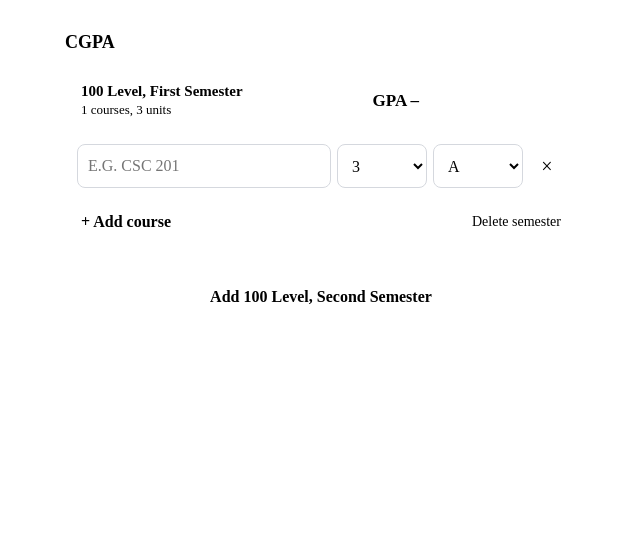
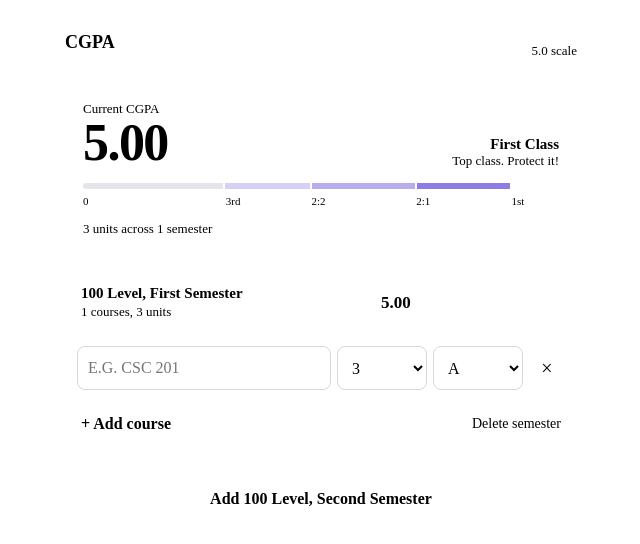
Before and after one commit to nursetiti/cgpa-calculator, a React (Vite) app: page / in a window 1280 px wide. Shown: the top 544 px of the page, without its empty margins (319-959 px from the left). Built offline with nearby package versions, Linux system fonts and the light colour scheme.

Commit message:
Added summary tab

```diff
--- a/src/App.jsx
+++ b/src/App.jsx
@@ -1,6 +1,6 @@
 import { useState } from 'react';
 import SemesterCard from './components/SemesterCard';
-
+import Summary from './components/Summary';
 
 function semesterName(index) {
   const level = (Math.floor(index / 2) + 1) * 100;
@@ -73,7 +73,12 @@ function App() {
 }
   return (
     <main className="app">
-      <h1>CGPA</h1>
+      <header className="topbar">
+        <h1>CGPA</h1>
+        <span>5.0 scale</span>
+      </header>
+
+      <Summary semesters={semesters} />
 
       <section className="semesters">
         {semesters.map((semester, index) => (
--- a/src/components/SemesterCard.jsx
+++ b/src/components/SemesterCard.jsx
@@ -1,4 +1,6 @@
 import CourseRow from './CourseRow';
+import { gpa, formatGpa } from '../utils/gpa';
+
 
 function SemesterCard({
   semester,
@@ -23,7 +25,7 @@ function SemesterCard({
           <strong>{semester.name}</strong>
           <small>{semester.courses.length} courses, {totalUnits} units</small>
         </span>
-        <span className="semester-gpa">GPA –</span>
+        <span className="semester-gpa">{formatGpa(gpa(semester.courses))}</span>
       </button>
 
       {isOpen && (
@@ -38,10 +40,10 @@ function SemesterCard({
           ))}
         <div className="semester-actions">
             <button
-                type="button"
-                className="add-course"
-                onClick={() => onAddCourse(semester.id)}>
-                + Add course
+              type="button"
+              className="add-course"
+              onClick={() => onAddCourse(semester.id)}>
+              + Add course
            </button>
           <button
             type="button"
--- /dev/null
+++ b/src/components/Summary.jsx
@@ -0,0 +1,62 @@
+import { cgpa, totals, degreeClass, nextClass, formatGpa } from '../utils/gpa';
+
+function Summary({ semesters }) {
+  const allCourses = semesters.flatMap((s) => s.courses);
+  const { units } = totals(allCourses);
+  const value = cgpa(semesters);
+  const current = degreeClass(value);
+  const next = nextClass(value);
+
+  // Where the marker sits on the 0–5 bar, as a percentage
+  const markerLeft = `${(value / 5) * 100}%`;
+
+  return (
+    <section className="summary" aria-label="Your CGPA">
+      <div className="summary-top">
+        <div>
+          <p className="summary-label">Current CGPA</p>
+          <p className="summary-value">{formatGpa(value)}</p>
+        </div>
+
+        <div className="summary-class">
+          {units === 0 ? (
+            <p>Add your courses</p>
+          ) : (
+            <>
+              <p className="class-name">{current.name}</p>
+              <p className="class-next">
+                {next
+                  ? `${formatGpa(next.min - value)} to ${next.name}`
+                  : 'Top class. Protect it!'}
+              </p>
+            </>
+          )}
+        </div>
+      </div>
+
+      <div className="scale">
+        <div className="scale-bar">
+          <span style={{ flex: 1.5 }} />
+          <span style={{ flex: 0.9 }} />
+          <span style={{ flex: 1.1 }} />
+          <span style={{ flex: 1 }} />
+          <span style={{ flex: 0.5 }} />
+          <span className="scale-marker" style={{ left: markerLeft }} aria-hidden="true" />
+        </div>
+        <div className="scale-labels">
+          <span style={{ flex: 1.5 }}>0</span>
+          <span style={{ flex: 0.9 }}>3rd</span>
+          <span style={{ flex: 1.1 }}>2:2</span>
+          <span style={{ flex: 1 }}>2:1</span>
+          <span style={{ flex: 0.5 }}>1st</span>
+        </div>
+      </div>
+
+      <p className="summary-units">
+        {units} units across {semesters.length} semester{semesters.length === 1 ? '' : 's'}
+      </p>
+    </section>
+  );
+}
+
+export default Summary;
--- a/src/index.css
+++ b/src/index.css
@@ -200,3 +200,105 @@ select {
     width: 90px;
   }
 }
+
+/* ---------- Top bar ---------- */
+.topbar {
+  display: flex;
+  justify-content: space-between;
+  align-items: center;
+  margin-bottom: 12px;
+}
+
+.topbar span {
+  font-size: 13px;
+  color: var(--muted);
+}
+
+/* ---------- Summary ---------- */
+.summary {
+  background: var(--surface);
+  border: 1px solid var(--border);
+  border-radius: 12px;
+  padding: 20px 18px;
+  margin-bottom: 14px;
+  display: flex;
+  flex-direction: column;
+  gap: 14px;
+}
+
+.summary p {
+  margin: 0;
+}
+
+.summary-top {
+  display: flex;
+  justify-content: space-between;
+  align-items: flex-end;
+  gap: 12px;
+}
+
+.summary-label {
+  font-size: 13px;
+  color: var(--muted);
+}
+
+.summary-value {
+  font-size: 52px;
+  font-weight: 800;
+  line-height: 1;
+  letter-spacing: -0.03em;
+  font-variant-numeric: tabular-nums;
+}
+
+.summary-class {
+  text-align: right;
+}
+
+.class-name {
+  font-weight: 600;
+  font-size: 15px;
+}
+
+.class-next,
+.summary-units {
+  font-size: 13px;
+  color: var(--muted);
+}
+
+/* ---------- Scale ---------- */
+.scale-bar {
+  position: relative;
+  display: flex;
+  gap: 2px;
+  height: 6px;
+}
+
+.scale-bar span:nth-child(1) { background: #E3E5EA; border-radius: 3px 0 0 3px; }
+.scale-bar span:nth-child(2) { background: #D5D0F5; }
+.scale-bar span:nth-child(3) { background: #B8ACEF; }
+.scale-bar span:nth-child(4) { background: #8E7BE6; }
+.scale-bar span:nth-child(5) { background: var(--accent); border-radius: 0 3px 3px 0; }
+
+.scale-marker {
+  position: absolute;
+  top: -5px;
+  width: 4px;
+  height: 16px;
+  margin-left: -2px;
+  background: var(--text);
+  border-radius: 2px;
+  transition: left 300ms ease;
+}
+
+.scale-labels {
+  display: flex;
+  margin-top: 6px;
+  font-size: 11px;
+  color: var(--muted);
+}
+
+@media (prefers-reduced-motion: reduce) {
+  .scale-marker {
+    transition: none;
+  }
+}
--- /dev/null
+++ b/src/utils/gpa.js
@@ -0,0 +1,50 @@
+export const GRADE_POINTS = { A: 5, B: 4, C: 3, D: 2, E: 1, F: 0 };
+
+// Degree classes, highest first (common NUC bands, check your school's)
+export const CLASSES = [
+  { min: 4.5, name: 'First Class' },
+  { min: 3.5, name: 'Second Class Upper' },
+  { min: 2.4, name: 'Second Class Lower' },
+  { min: 1.5, name: 'Third Class' },
+  { min: 1.0, name: 'Pass' },
+  { min: 0,   name: 'Below pass' },
+];
+
+// Adds up units and quality points for a list of courses
+export function totals(courses) {
+  return courses.reduce(
+    (acc, c) => ({
+      units: acc.units + c.units,
+      points: acc.points + c.units * GRADE_POINTS[c.grade],
+    }),
+    { units: 0, points: 0 }
+  );
+}
+
+// GPA for one list of courses
+export function gpa(courses) {
+  const { units, points } = totals(courses);
+  return units === 0 ? 0 : points / units;
+}
+
+// CGPA: all courses from all semesters, divided once
+export function cgpa(semesters) {
+  const allCourses = semesters.flatMap((s) => s.courses);
+  return gpa(allCourses);
+}
+
+// Which class a CGPA falls into
+export function degreeClass(value) {
+  return CLASSES.find((c) => value >= c.min);
+}
+
+// The next class up, or null if you're already in First Class
+export function nextClass(value) {
+  const index = CLASSES.findIndex((c) => value >= c.min);
+  return index > 0 ? CLASSES[index - 1] : null;
+}
+
+// Always show 2 decimal places: 4 → "4.00"
+export function formatGpa(value) {
+  return value.toFixed(2);
+}
```
